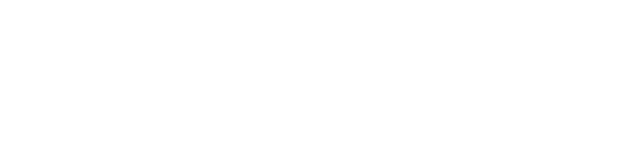
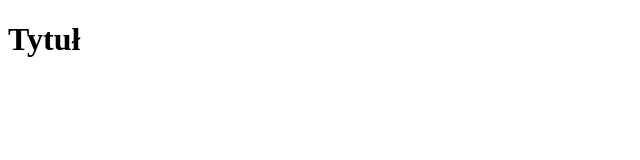
Before and after one commit to andromeda7/GitLearning001, a plain HTML site: page index.html in a window 1280 px wide. Shown: the whole page, without its empty margins (0-640 px from the left). Drawn offline with Linux system fonts and the light colour scheme.

Commit message:
Title Addes

```diff
--- a/index.html
+++ b/index.html
@@ -6,5 +6,7 @@
     <meta name="viewport" content="width=device-width, initial-scale=1.0" />
     <title>Document</title>
   </head>
-  <body></body>
+  <body>
+    <h1>Tytuł</h1>
+  </body>
 </html>
```
